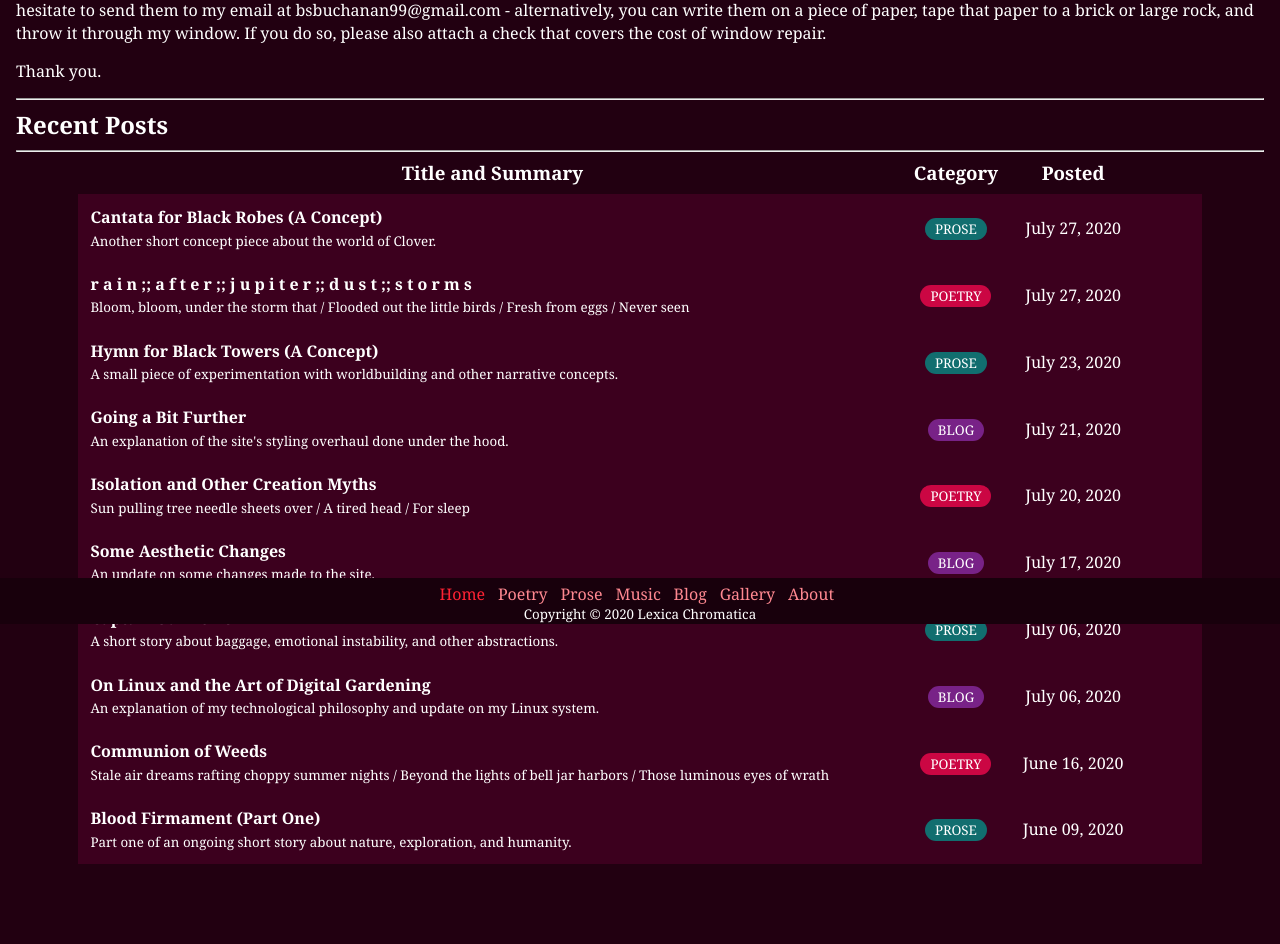
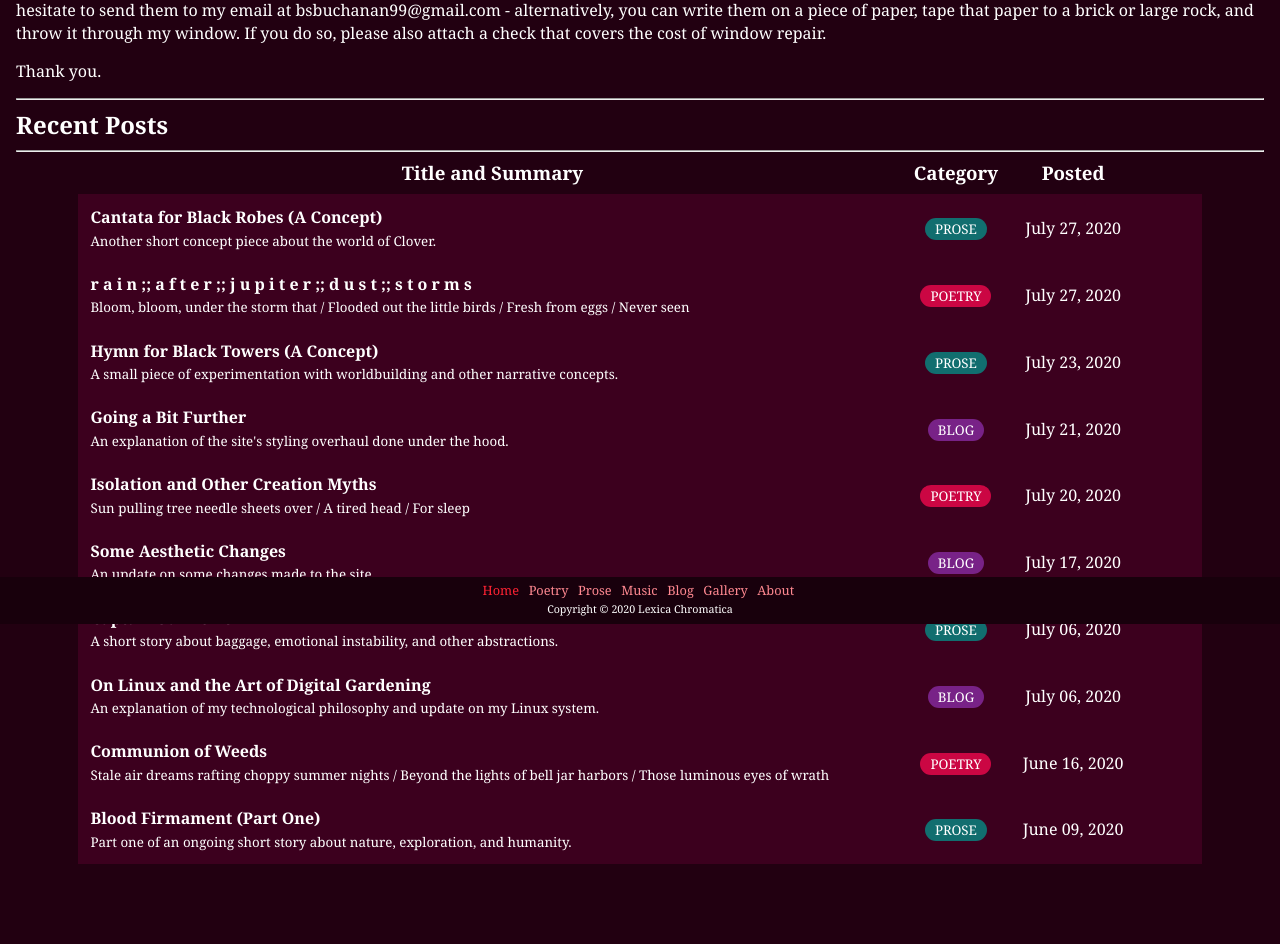
Before and after one commit to Nynergy/Nynergy.github.io, a Jekyll site: the page built from index.html, in a window 1280 px wide. Shown: the part 276-1220 px from the top of the page. Built offline with Jekyll 4.4.1, drawn with Linux system fonts in a browser that asks for light colours; nearby versions of some CDN libraries.

Commit message:
Modified footer styling

```diff
--- a/_layouts/default.html
+++ b/_layouts/default.html
@@ -27,7 +27,9 @@
 			<div class="nav-container">
 				{% include nav.html navclass='nav-bottom' %}
 			</div>
-			<small>Copyright &copy; 2020 Lexica Chromatica</small>
+			<div class="copyright-container">
+				<small>Copyright &copy; 2020 Lexica Chromatica</small>
+			</div>
 		</div>
 
 	</body>
--- a/css/main.css
+++ b/css/main.css
@@ -180,6 +180,10 @@ body {
   align-items: center;
   justify-content: center;
 }
+.footer .copyright-container {
+  margin-bottom: 0.4rem;
+  font-size: 0.8rem;
+}
 
 .masthead {
   padding: 1em;
@@ -258,9 +262,10 @@ nav .nav-bottom {
   margin: 0;
   margin-top: 0.3rem;
   padding: 0;
+  font-size: 0.8rem;
 }
 nav .nav-bottom li {
-  margin-right: 0 0.2rem;
+  margin-right: 0.2rem;
 }
 
 .row {
--- a/scss/_nav.scss
+++ b/scss/_nav.scss
@@ -26,9 +26,10 @@ nav {
 		margin: 0;
 		margin-top: 0.3rem;
 		padding: 0;
+		font-size: 0.8rem;
 
 		li {
-			margin-right: 0 0.2rem;
+			margin-right: 0.2rem;
 		}
 	}
 }
--- a/scss/main.scss
+++ b/scss/main.scss
@@ -51,6 +51,11 @@ $post-types: (poetry, prose, blog);
 	flex-direction: column;
 	align-items: center;
 	justify-content: center;
+
+	.copyright-container {
+		margin-bottom: 0.4rem;
+		font-size: 0.8rem;
+	}
 }
 
 @import 'masthead';
```
